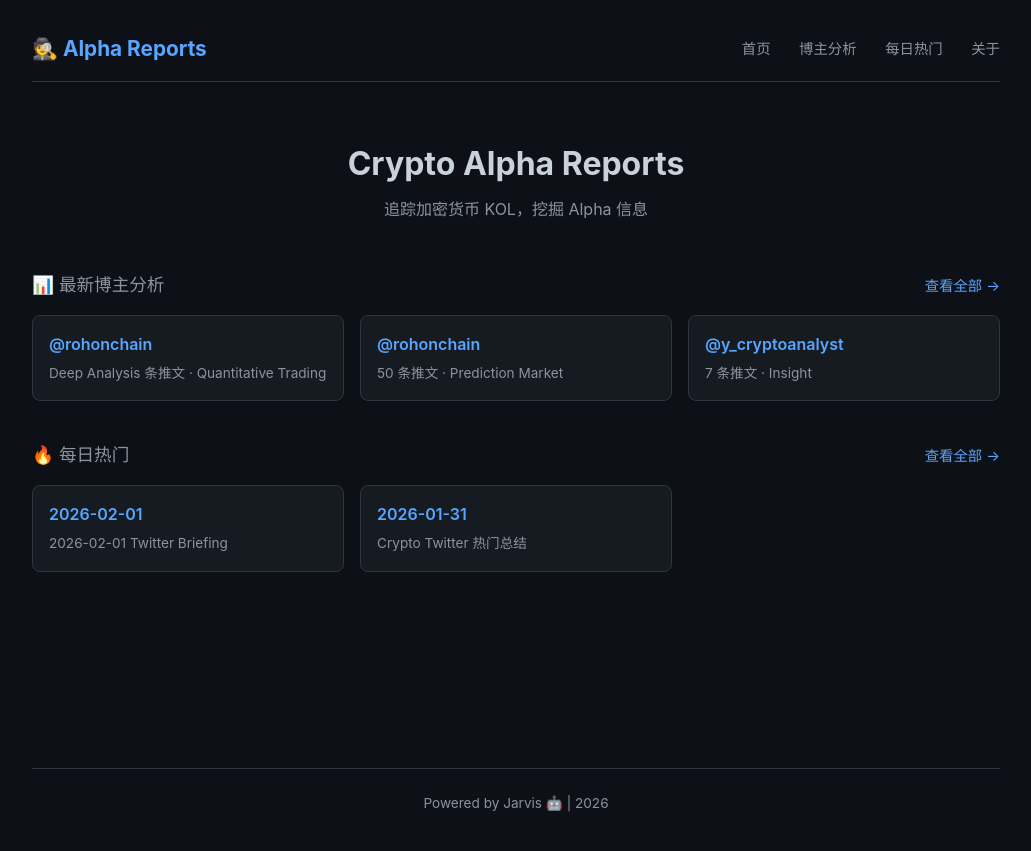
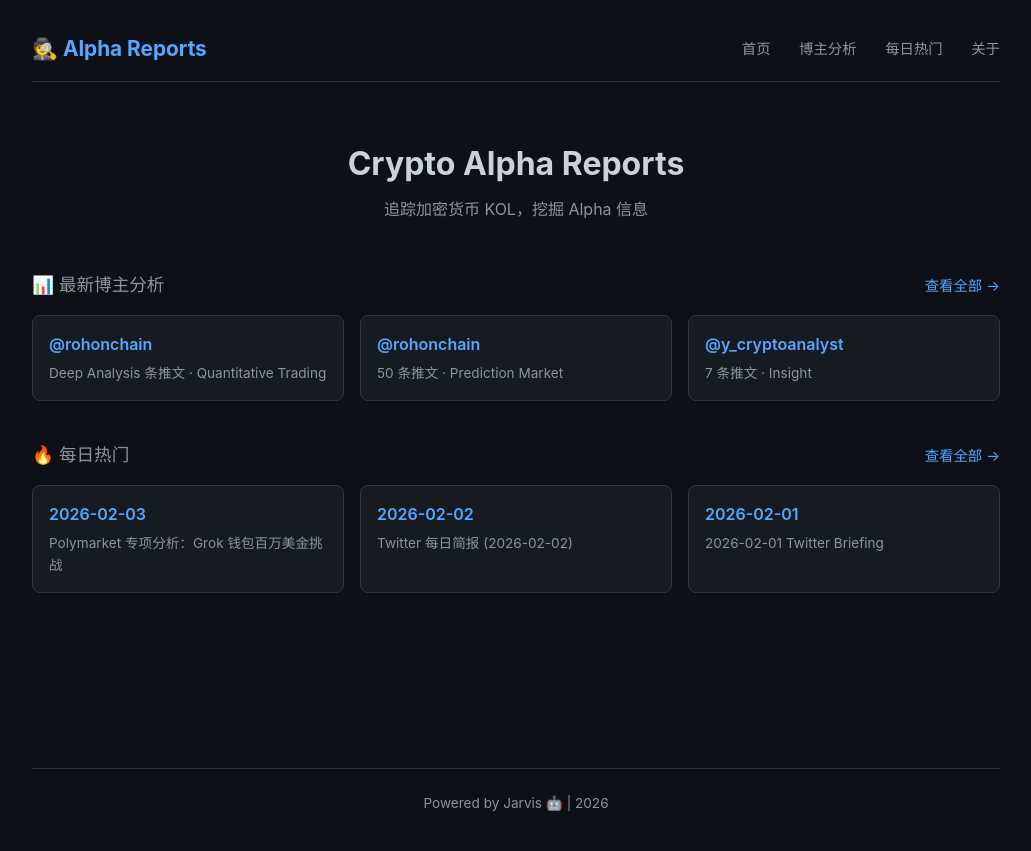
Before and after one commit to amencris073-png/crypto-alpha-reports, a Jekyll site: the page built from index.html, in a window 1280 px wide. Shown: the top 851 px of the page, without its empty margins (124-1155 px from the left). Built offline with Jekyll 4.4.1, drawn with Linux system fonts in a browser that asks for light colours.

Commit message:
fix: add missing front matter to daily reports to fix Jekyll build

```diff
--- a/_daily/2026-02-02.md
+++ b/_daily/2026-02-02.md
@@ -1,3 +1,10 @@
+---
+layout: daily
+title: "Twitter 每日简报 (2026-02-02)"
+date: 2026-02-02
+summary_count: 15
+---
+
 # Twitter 每日简报 (2026-02-02)
 
 **📉 市场情绪：多空博弈与大户止损**
--- a/_daily/2026-02-03.md
+++ b/_daily/2026-02-03.md
@@ -1,3 +1,10 @@
+---
+layout: daily
+title: "Polymarket 专项分析：Grok 钱包百万美金挑战"
+date: 2026-02-03
+summary_count: 5
+---
+
 # Polymarket 专项分析：Grok 钱包百万美金挑战 (2026-02-03)
 
 **🎯 事件概况**
```
